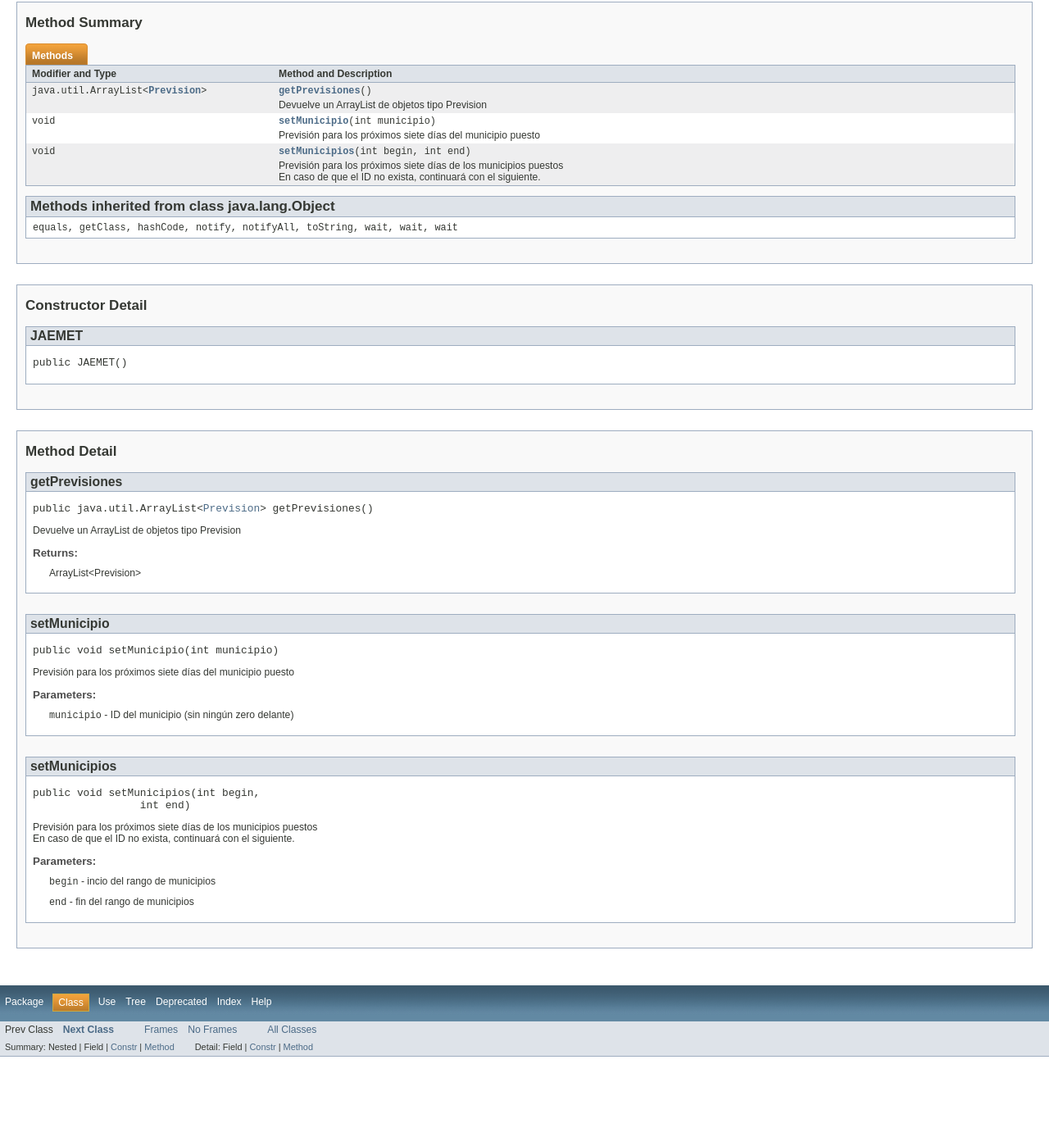
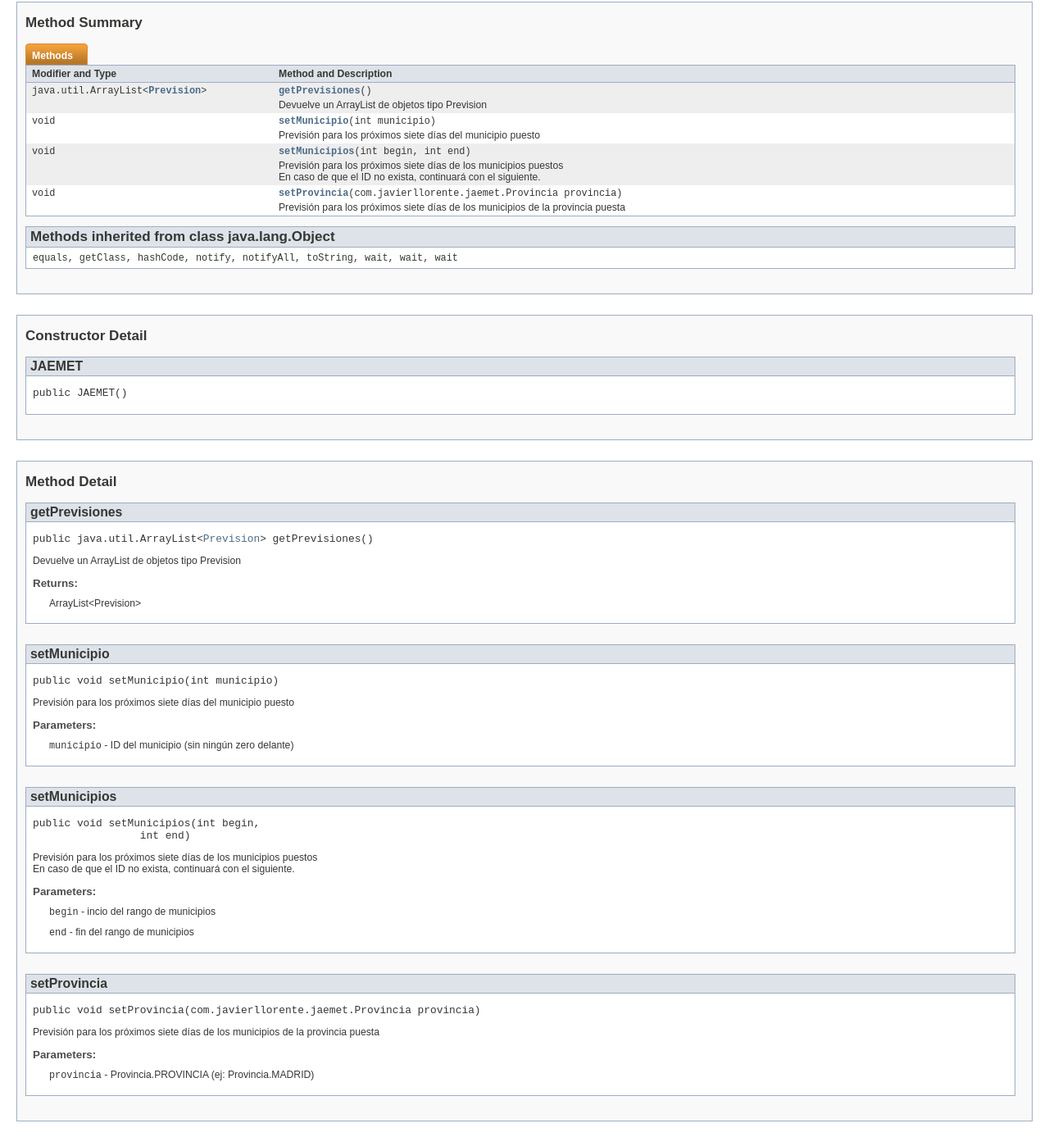
Before and after one commit to javierllorente/jpma, a plain HTML site: page doc/com/javierllorente/jaemet/JAEMET.html in a window 1280 px wide. Shown: the part 493-1880 px from the top of the page at 82% size. Before the commit the page ends 1782 px from the top, so only its background shows below. Drawn offline with Linux system fonts and the light colour scheme.

Commit message:
Actualización de la documentación

```diff
--- a/doc/com/javierllorente/jaemet/JAEMET.html
+++ b/doc/com/javierllorente/jaemet/JAEMET.html
@@ -2,9 +2,9 @@
 <!-- NewPage -->
 <html lang="es">
 <head>
-<!-- Generated by javadoc (version 1.7.0_40) on Mon Oct 14 21:42:12 CEST 2013 -->
+<!-- Generated by javadoc (version 1.7.0_40) on Wed Oct 16 19:40:23 CEST 2013 -->
 <title>JAEMET</title>
-<meta name="date" content="2013-10-14">
+<meta name="date" content="2013-10-16">
 <link rel="stylesheet" type="text/css" href="../../../stylesheet.css" title="Style">
 </head>
 <body>
@@ -156,6 +156,13 @@ extends java.lang.Object</pre>
  <br> En caso de que el ID no exista, continuar&aacute; con el siguiente.</div>
 </td>
 </tr>
+<tr class="rowColor">
+<td class="colFirst"><code>void</code></td>
+<td class="colLast"><code><strong><a href="../../../com/javierllorente/jaemet/JAEMET.html#setProvincia(com.javierllorente.jaemet.Provincia)">setProvincia</a></strong>(com.javierllorente.jaemet.Provincia&nbsp;provincia)</code>
+<div class="block">Previsi&oacute;n para los pr&oacute;ximos siete d&iacute;as de los municipios de la provincia puesta
+ </div>
+</td>
+</tr>
 </table>
 <ul class="blockList">
 <li class="blockList"><a name="methods_inherited_from_class_java.lang.Object">
@@ -222,7 +229,7 @@ extends java.lang.Object</pre>
 <a name="setMunicipios(int, int)">
 <!--   -->
 </a>
-<ul class="blockListLast">
+<ul class="blockList">
 <li class="blockList">
 <h4>setMunicipios</h4>
 <pre>public&nbsp;void&nbsp;setMunicipios(int&nbsp;begin,
@@ -231,6 +238,18 @@ extends java.lang.Object</pre>
  <br> En caso de que el ID no exista, continuar&aacute; con el siguiente.
  <p></div>
 <dl><dt><span class="strong">Parameters:</span></dt><dd><code>begin</code> - incio del rango de  municipios</dd><dd><code>end</code> - fin del rango de municipios</dd></dl>
+</li>
+</ul>
+<a name="setProvincia(com.javierllorente.jaemet.Provincia)">
+<!--   -->
+</a>
+<ul class="blockListLast">
+<li class="blockList">
+<h4>setProvincia</h4>
+<pre>public&nbsp;void&nbsp;setProvincia(com.javierllorente.jaemet.Provincia&nbsp;provincia)</pre>
+<div class="block">Previsi&oacute;n para los pr&oacute;ximos siete d&iacute;as de los municipios de la provincia puesta
+ <p></div>
+<dl><dt><span class="strong">Parameters:</span></dt><dd><code>provincia</code> - Provincia.PROVINCIA (ej: Provincia.MADRID)</dd></dl>
 </li>
 </ul>
 </li>
```
Also changed, not shown: doc/allclasses-frame.html (+2 -2 lines), doc/allclasses-noframe.html (+2 -2 lines), doc/com/javierllorente/jaemet/Prevision.html (+2 -2 lines), doc/com/javierllorente/jaemet/class-use/JAEMET.html (+2 -2 lines), doc/com/javierllorente/jaemet/class-use/Prevision.html (+2 -2 lines), doc/com/javierllorente/jaemet/package-frame.html (+2 -2 lines), doc/com/javierllorente/jaemet/package-summary.html (+2 -2 lines), doc/com/javierllorente/jaemet/package-tree.html (+2 -2 lines), doc/com/javierllorente/jaemet/package-use.html (+5 -2 lines), doc/constant-values.html (+2 -2 lines), doc/deprecated-list.html (+2 -2 lines), doc/help-doc.html (+2 -2 lines), doc/index-files/index-1.html (+2 -2 lines), doc/index-files/index-2.html (+2 -2 lines), 5 more files.
